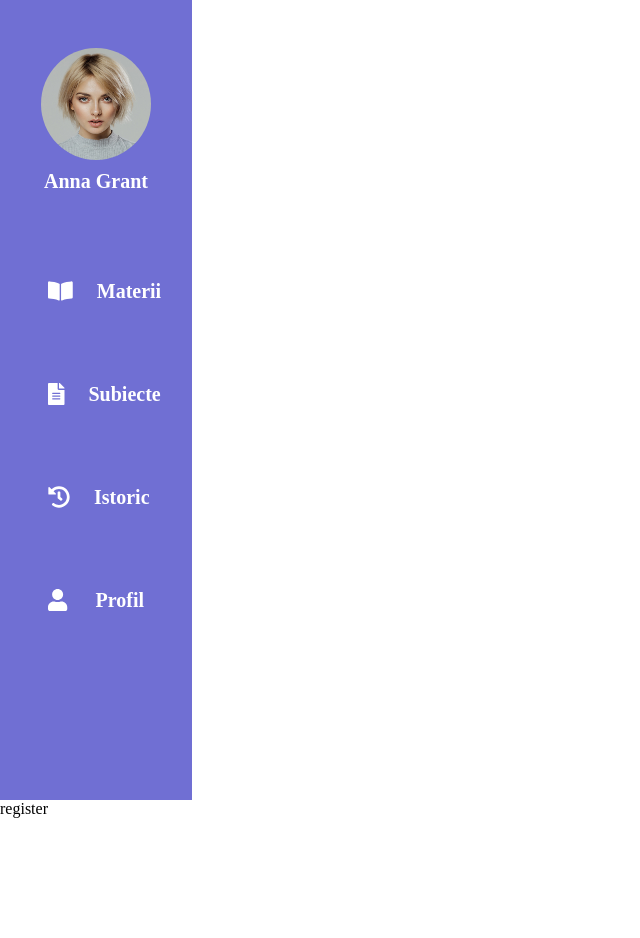
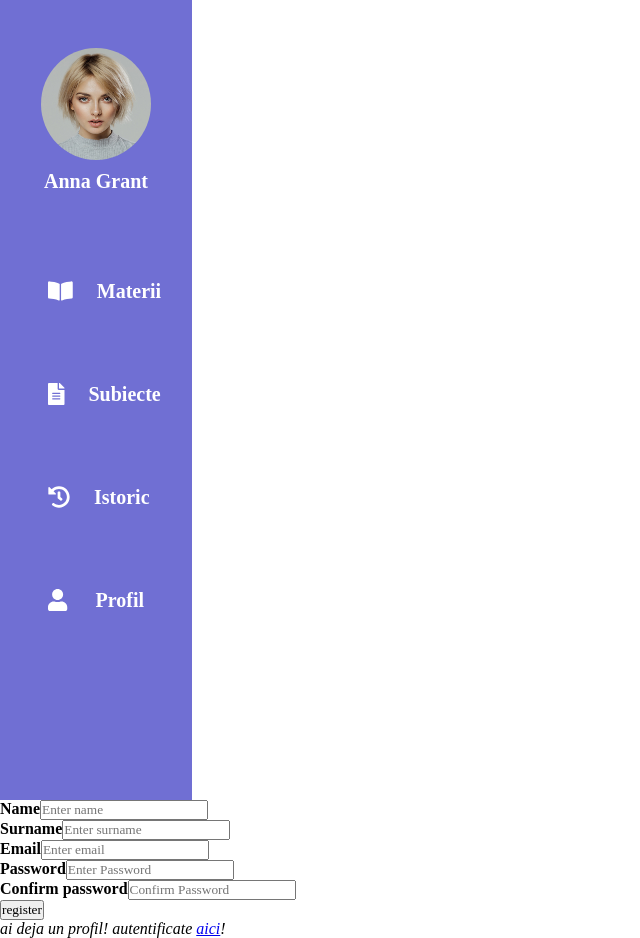
Before and after one commit to Gabjea/10bac, a React (Create React App) app in the folder 10bac/: page /inregistrare in a window 1280 px wide. Shown: the whole page, without its empty margins (0-640 px from the left). Before the commit the page ends 818 px from the top, so only its background shows below. Built offline with nearby package versions, Linux system fonts and the light colour scheme.

Commit message:
register ready

```diff
--- a/10bac/src/routes/Register/Register.jsx
+++ b/10bac/src/routes/Register/Register.jsx
@@ -1,9 +1,102 @@
-import React from 'react'
+import React from "react";
+import axios from "axios";
+const url = "http://79.113.201.115:5000/api/v1/user/register";
 
 export default function Register() {
-    return (
-        <div>
-            register
-        </div>
-    )
+	const nameRef = React.createRef();
+	const surnameRef = React.createRef();
+	const emailRef = React.createRef();
+	const passwordRef = React.createRef();
+	const confPassRef = React.createRef();
+
+	const handleFormSubmit = async (event) => {
+		event.preventDefault();
+		const { value: name } = nameRef.current;
+		const { value: surname } = surnameRef.current;
+		const { value: email } = emailRef.current;
+		const { value: password } = passwordRef.current;
+		const { value: password2 } = confPassRef.current;
+		if (password !== password2) {
+			alert("parolele nu se potrivesc!");
+			return;
+		}
+		axios.post(url, {
+			name,
+            surname,
+			email,
+			password,
+		}).then(res => {
+            alert('register ok!');
+            window.location.assign('/autentificare');
+        }, err => {
+            console.error(err);
+            alert('eroare!');
+        });
+	};
+
+	return (
+		<div>
+			<div>
+				<form onSubmit={handleFormSubmit}>
+					<label for="name">
+						<b>Name</b>
+					</label>
+					<input
+						ref={nameRef}
+						type="text"
+						placeholder="Enter name"
+						name="name"
+						required
+					/>
+					<br />
+					<label for="surname">
+						<b>Surname</b>
+					</label>
+					<input
+						ref={surnameRef}
+						type="text"
+						placeholder="Enter surname"
+						name="surname"
+						required
+					/>
+					<br />
+					<label for="email">
+						<b>Email</b>
+					</label>
+					<input
+						ref={emailRef}
+						type="email"
+						placeholder="Enter email"
+						name="email"
+						required
+					/>
+					<br />
+					<label for="psw">
+						<b>Password</b>
+					</label>
+					<input
+						ref={passwordRef}
+						type="password"
+						placeholder="Enter Password"
+						name="psw"
+						required
+					/>
+					<br />
+					<label for="cpsw">
+						<b>Confirm password</b>
+					</label>
+					<input
+						ref={confPassRef}
+						type="password"
+						placeholder="Confirm Password"
+						name="cpsw"
+						required
+					/>
+					<br />
+					<button type="submit">register</button>
+				</form>
+                <p><i>ai deja un profil! autentificate <a href="/autentificare">aici</a>!</i></p>
+			</div>
+		</div>
+	);
 }
```
